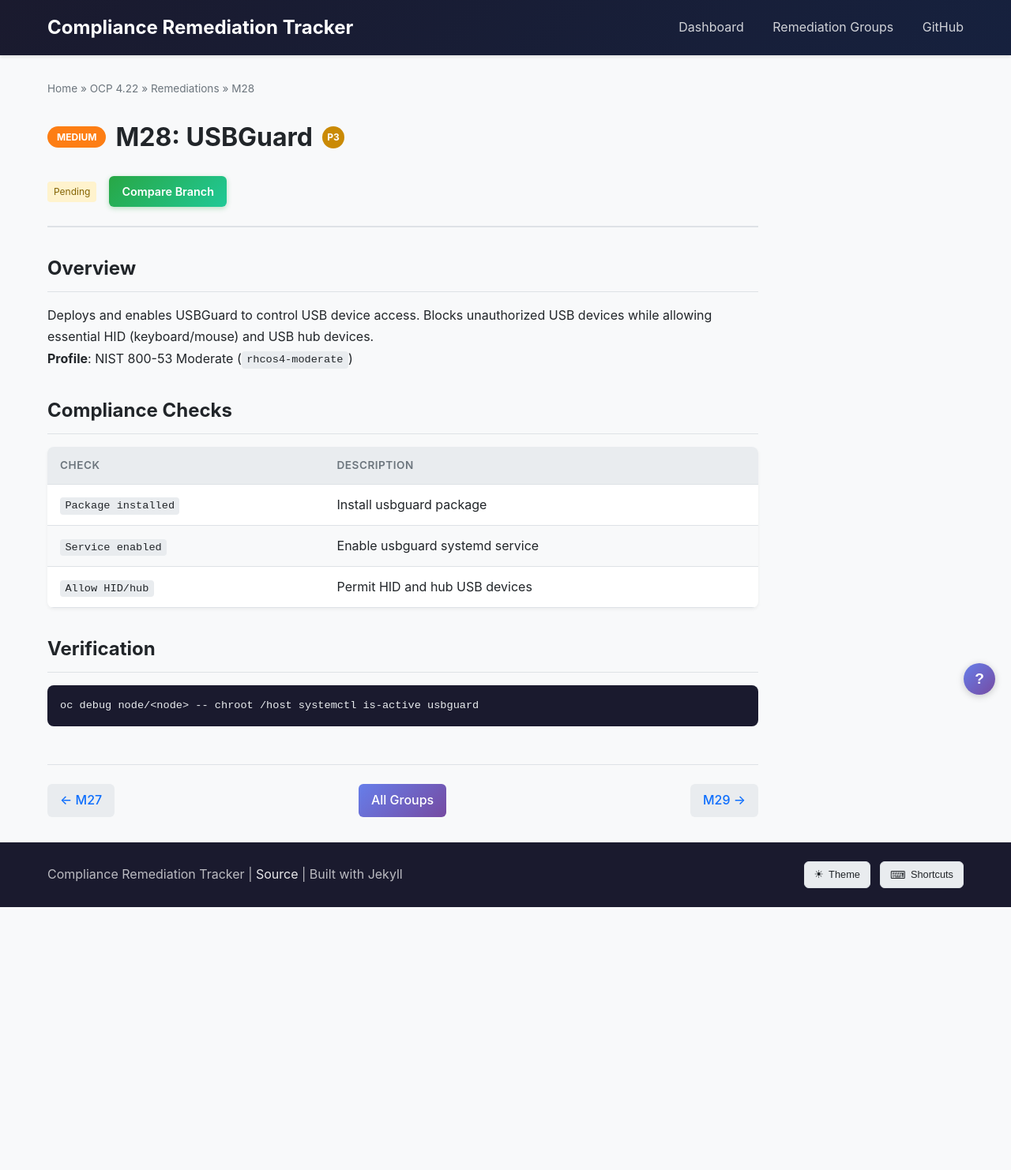
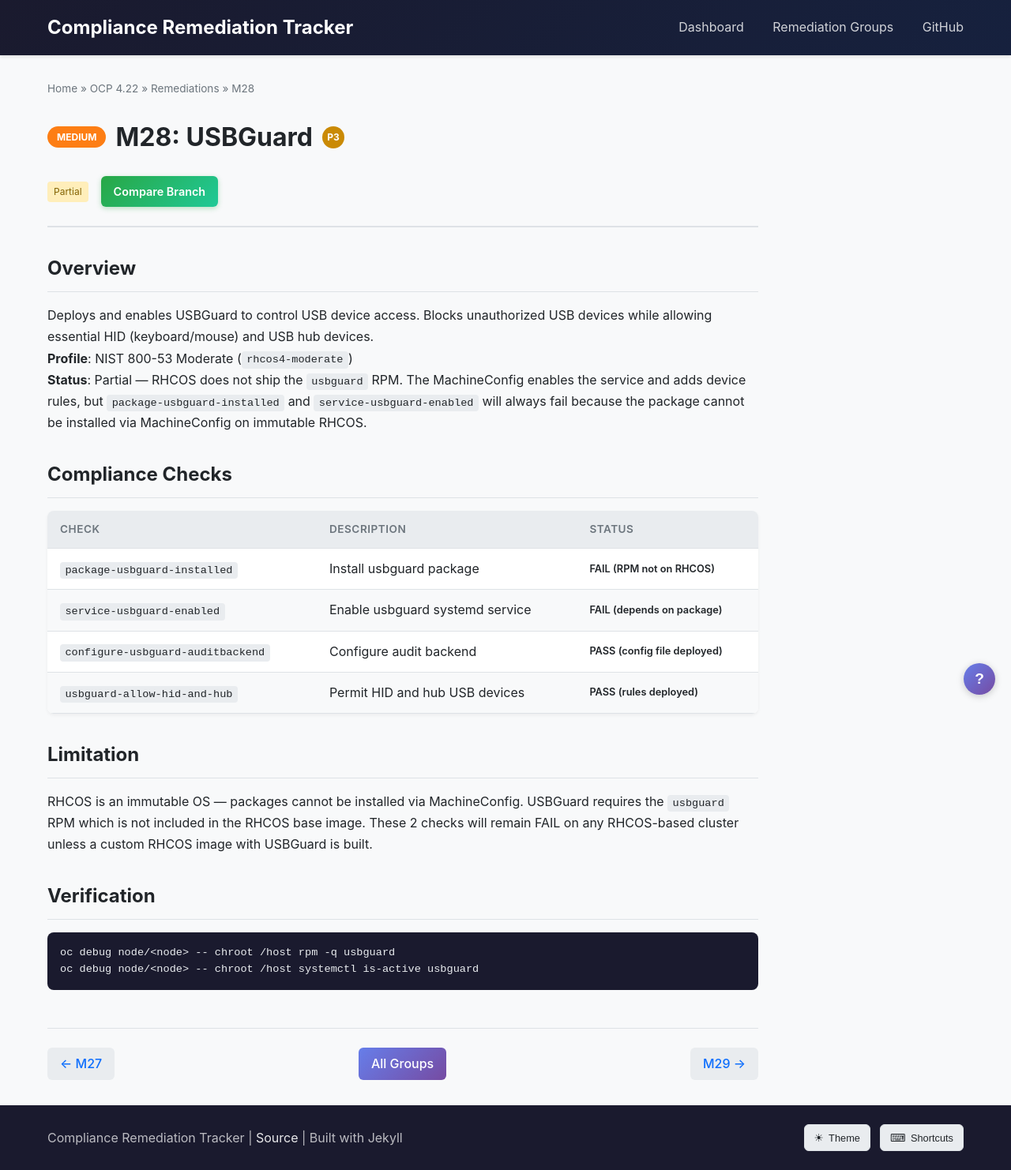
Before and after one commit to sebrandon1/compliance-scripts, a Jekyll site: the page built from docs/versions/4.22/groups/M28.md, in a window 1280 px wide. Shown: the whole page at 79% size. Built offline with Jekyll 4.4.1, drawn with Linux system fonts in a browser that asks for light colours; before the commit the page ends 1149 px from its top, so only the background shows below that.

Commit message:
Update group statuses with verification results and add partial/verified support
- Set 30 groups to 'verified' status after comprehensive E8+Moderate scan
- Set M28 (USBGuard) and M30 (OAuth) to 'partial' with notes on limitations
- Add notes for M10/M11/M12 (platform-level, not MachineConfig)
- Add 'verified' and 'partial' status rendering to group layout template
- Add CSS for verified (green) and partial (amber) status badges
- Update M28 page: document RHCOS RPM limitation
- Update M30 page: document platform-level OAuth config requirement

````diff
--- a/docs/_layouts/group.html
+++ b/docs/_layouts/group.html
@@ -28,6 +28,8 @@
         {% elsif group.status == "pending" %}Pending
         {% elsif group.status == "on_hold" %}On Hold
         {% elsif group.status == "complete" %}Complete
+        {% elsif group.status == "verified" %}Verified
+        {% elsif group.status == "partial" %}Partial
         {% endif %}
       </span>
 
--- a/docs/assets/css/style.css
+++ b/docs/assets/css/style.css
@@ -257,6 +257,16 @@
   color: #155724;
 }
 
+.tracking-status.verified {
+  background: #c3e6cb;
+  color: #0b4f1c;
+}
+
+.tracking-status.partial {
+  background: #ffeeba;
+  color: #856404;
+}
+
 /* Tables */
 .remediation-table,
 table {
@@ -1681,6 +1691,16 @@
   color: #4ade80;
 }
 
+[data-theme="dark"] .tracking-status.verified {
+  background: rgba(34, 197, 94, 0.2);
+  color: #22c55e;
+}
+
+[data-theme="dark"] .tracking-status.partial {
+  background: rgba(251, 191, 36, 0.2);
+  color: #fbbf24;
+}
+
 /* Status pills dark mode */
 [data-theme="dark"] span.status-pill.in-progress {
   background: rgba(96, 165, 250, 0.2) !important;
--- a/docs/versions/4.22/groups/M28.md
+++ b/docs/versions/4.22/groups/M28.md
@@ -10,16 +10,24 @@
 
 **Profile**: NIST 800-53 Moderate (`rhcos4-moderate`)
 
+**Status**: Partial — RHCOS does not ship the `usbguard` RPM. The MachineConfig enables the service and adds device rules, but `package-usbguard-installed` and `service-usbguard-enabled` will always fail because the package cannot be installed via MachineConfig on immutable RHCOS.
+
 ## Compliance Checks
 
-| Check | Description |
-|-------|-------------|
-| `Package installed` | Install usbguard package |
-| `Service enabled` | Enable usbguard systemd service |
-| `Allow HID/hub` | Permit HID and hub USB devices |
+| Check | Description | Status |
+|-------|-------------|--------|
+| `package-usbguard-installed` | Install usbguard package | FAIL (RPM not on RHCOS) |
+| `service-usbguard-enabled` | Enable usbguard systemd service | FAIL (depends on package) |
+| `configure-usbguard-auditbackend` | Configure audit backend | PASS (config file deployed) |
+| `usbguard-allow-hid-and-hub` | Permit HID and hub USB devices | PASS (rules deployed) |
+
+## Limitation
+
+RHCOS is an immutable OS — packages cannot be installed via MachineConfig. USBGuard requires the `usbguard` RPM which is not included in the RHCOS base image. These 2 checks will remain FAIL on any RHCOS-based cluster unless a custom RHCOS image with USBGuard is built.
 
 ## Verification
 
 ```bash
+oc debug node/<node> -- chroot /host rpm -q usbguard
 oc debug node/<node> -- chroot /host systemctl is-active usbguard
 ```
````
Also changed, not shown: docs/_data/tracking.json (+42 -37 lines), docs/versions/4.22/groups/M30.md (+16 -4 lines).
